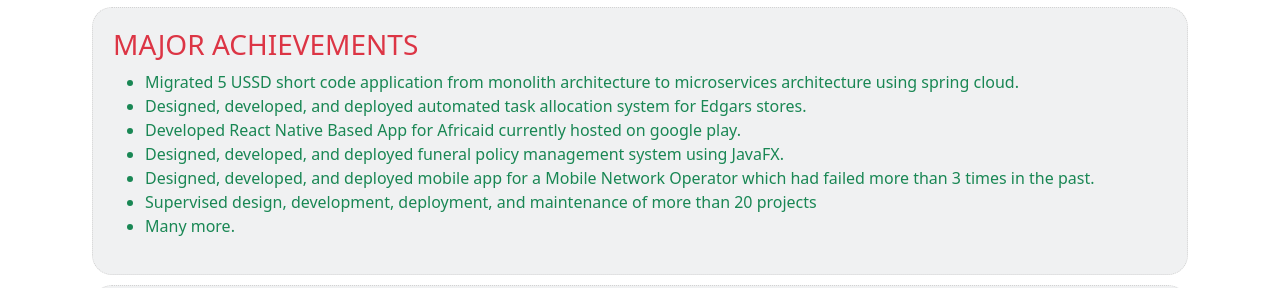
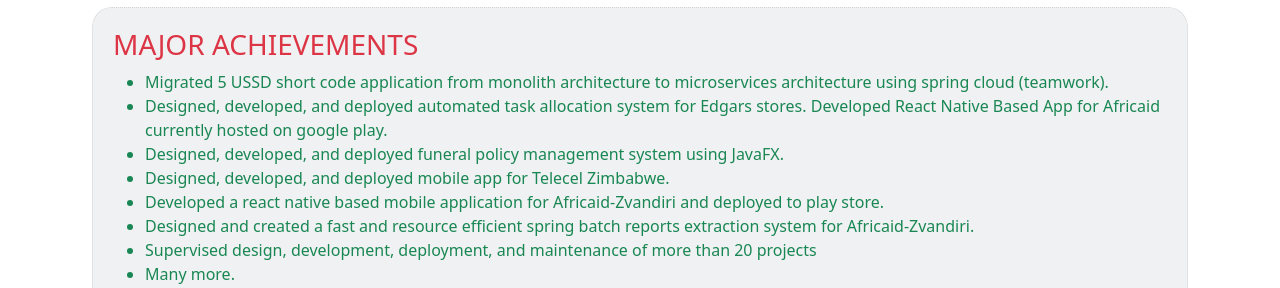
Before and after one commit to manatsa/bio, a React (Create React App) app: page / in a window 1280 px wide. Shown: the part 778-1066 px from the top of the page. Built offline with nearby package versions, Linux system fonts and the light colour scheme.

Commit message:
After adding ICT Manager tasks and adding Microsoft power platform to skills

```diff
--- a/src/tabs/overview.js
+++ b/src/tabs/overview.js
@@ -37,16 +37,14 @@
             <div className={'padded-20 bg-secondary bg-opacity-10'} id={'achievements'}>
                 <h3 className={'text-danger'}>MAJOR ACHIEVEMENTS</h3>
                 <ul className={'text-success'}>
-
-                    <li> Migrated 5 USSD short code application from monolith architecture to microservices architecture using spring cloud.</li>
-                    <li> Designed, developed, and deployed automated task allocation system for Edgars stores.</li>
-                    <li> Developed React Native Based App for Africaid currently hosted on google play.</li>
-                    <li> Designed, developed, and deployed funeral policy management system using JavaFX.</li>
-                    <li> Designed, developed, and deployed mobile app for a Mobile Network Operator which had failed more than 3 times in the past.</li>
-                    <li> Supervised design, development, deployment, and maintenance of more than 20 projects</li>
+                    <li>Migrated 5 USSD short code application from monolith architecture to microservices architecture using spring cloud (teamwork).</li>
+                    <li>Designed, developed, and deployed automated task allocation system for Edgars stores. Developed React Native Based App for Africaid currently hosted on google play.</li>
+                    <li>Designed, developed, and deployed funeral policy management system using JavaFX.</li>
+                    <li>Designed, developed, and deployed mobile app for Telecel Zimbabwe.</li>
+                    <li>Developed a react native based mobile application for Africaid-Zvandiri and deployed to play store.</li>
+                    <li>Designed and created a fast and resource efficient spring batch reports extraction system for Africaid-Zvandiri.</li>
+                    <li>Supervised design, development, deployment, and maintenance of more than 20 projects</li>
                     <li> Many more.</li>
-
-
                 </ul>
             </div>
 
```
